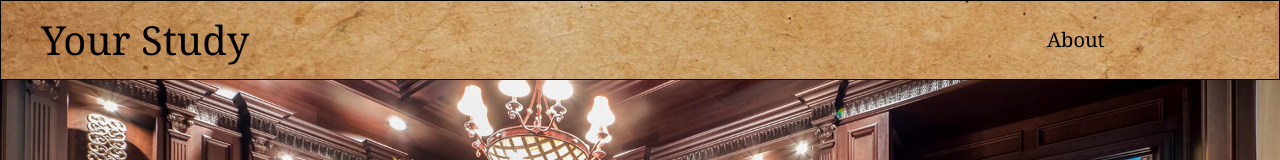
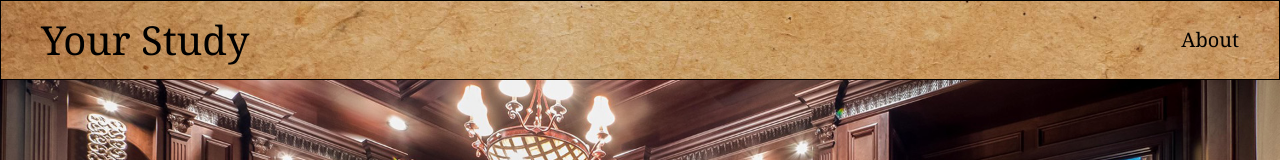
Before and after one commit to CameronDavis88/Your-Study-Project, a React (Create React App) app: page /#/ in a window 1280 px wide. Shown: the top 160 px of the page. Built offline with nearby package versions, Linux system fonts and the light colour scheme.

Commit message:
Edeted position of links in Header and cleaned up some unnecessary things.

```diff
--- a/package.json
+++ b/package.json
@@ -8,13 +8,13 @@
     "@testing-library/jest-dom": "^5.11.9",
     "@testing-library/react": "^11.2.3",
     "@testing-library/user-event": "^12.6.2",
-    "axios": "^0.21.1",
+    "axios": "^0.21.4",
     "bcryptjs": "^2.4.3",
     "dotenv": "^8.6.0",
     "express": "^4.17.1",
     "express-session": "^1.17.1",
     "massive": "^6.10.2",
-    "nodemailer": "^6.4.18",
+    "nodemailer": "^6.7.2",
     "react": "^17.0.1",
     "react-dom": "^17.0.1",
     "react-redux": "^7.2.2",
--- a/src/components/Header/Header.css
+++ b/src/components/Header/Header.css
@@ -47,7 +47,7 @@ h1 {
   -webkit-box-pack: justify;
       -ms-flex-pack: justify;
           justify-content: space-between;
-  width: 20vw;
+  width: 10vw;
 }
 
 .un-header-links {
@@ -64,7 +64,6 @@ h1 {
   -webkit-box-pack: justify;
       -ms-flex-pack: justify;
           justify-content: space-between;
-  width: 15vw;
 }
 
 @media (max-width: 900px) {
--- a/src/components/Header/Header.js
+++ b/src/components/Header/Header.js
@@ -37,13 +37,9 @@ const Header = props => {
                 <>
                 {location.pathname === atAbout
                 ? (
-                    <div className='un-header-links'>
-                        <h2 onClick={toHome}>Home</h2>
-                    </div>
+                        <h2 onClick={toHome} className='un-header-links' >Home</h2>
                  ) : (
-                    <div className='un-header-links'>
-                        <h2 onClick={toAbout}>About</h2>
-                    </div>
+                        <h2 onClick={toAbout} className='un-header-links' >About</h2>
                     )}
                 </>
              ) : (
--- a/src/components/Header/Header.scss
+++ b/src/components/Header/Header.scss
@@ -30,7 +30,7 @@ h1{
     align-items: center;
     flex-direction: row;
     justify-content: space-between;
-    width: 20vw;
+    width: 10vw;
 }
 
 .un-header-links{
@@ -38,7 +38,7 @@ h1{
     align-items: center;
     flex-direction: row;
     justify-content: space-between;
-    width: 15vw;
+
 }
 
 @media (max-width:900px){
--- a/src/components/Login-Register/Login.js
+++ b/src/components/Login-Register/Login.js
@@ -18,11 +18,11 @@ class Login extends Component {
     }
 
     handleInput = (event) => {
-        this.setState({ [event.target.name]: event.target.value })
+        this.setState({ [event.target.name]: event.target.value });
     };
 
     handleToggle = () => {
-        this.setState({ registerView: !this.state.registerView })
+        this.setState({ registerView: !this.state.registerView });
     };
 
     handleRegister = () => {
@@ -31,13 +31,14 @@ class Login extends Component {
         if (password && password === verPassword) {
             axios.post('/api/register', { username, email, password })
                 .then(res => {
-                    this.props.getUser(res.data)
-                    this.props.history.push('/profile')
+                    this.props.getUser(res.data);
+                    this.props.history.push('/profile');
+                    alert("Congratulations, you're all registered. Have a great time in Your Study.");
                 })
                 .catch(err => console.log(err));
         } else {
             alert("Passwords don't match");
-        };
+        }
     };
 
     handleLogin = () => {
@@ -45,8 +46,8 @@ class Login extends Component {
 
         axios.post('/api/login', { email, password })
             .then(res => {
-                this.props.getUser(res.data)
-                this.props.history.push('/profile')
+                this.props.getUser(res.data);
+                this.props.history.push('/profile');
             })
             .catch(err =>
                 alert('Username or Password not found, please try again'),
```
Also changed, not shown: 2 other files (tests, documents, lock files or other folders).
